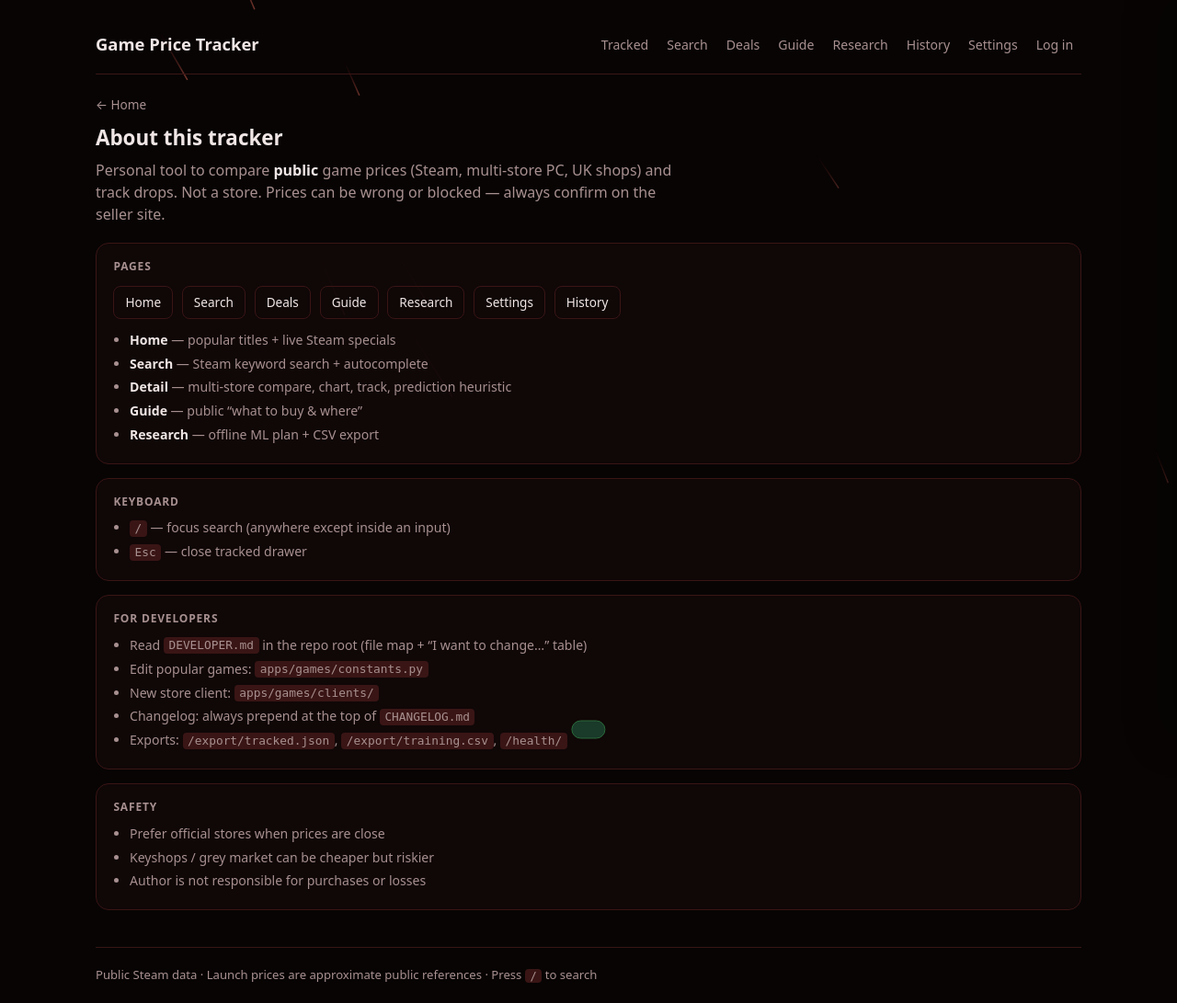
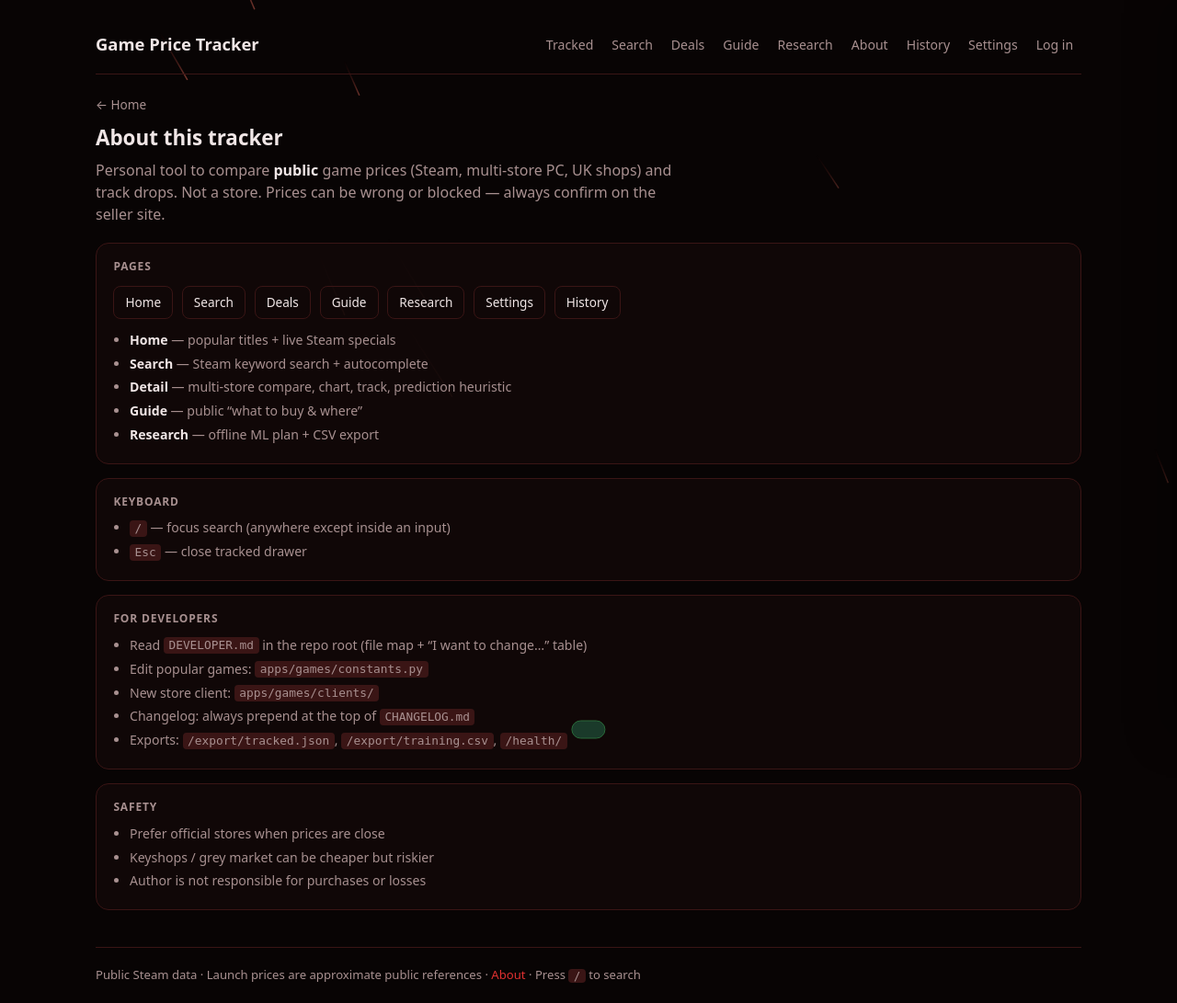
Before and after one commit to harinivasanc2000/django-game-price-tracker, a Django app: page /about/ in a window 1280 px wide. Shown: the whole page at 92% size. Run offline with Django 5.2, Linux system fonts and the light colour scheme; data comes from the database, SQL or seed files in the repository; data that the repository does not hold is empty; parts of the project's set-up code (start-up, migrations or seed data) failed here and were passed over.

Commit message:
Nav + footer: About link

```diff
--- a/templates/base.html
+++ b/templates/base.html
@@ -123,6 +123,7 @@
         <a href="{% url 'games:best_deals' %}">Deals</a>
         <a href="{% url 'games:buy_guide' %}">Guide</a>
         <a href="{% url 'games:research' %}">Research</a>
+        <a href="{% url 'games:about' %}">About</a>
         <a href="{% url 'games:history' %}">History</a>
         <a href="{% url 'games:appearance' %}">Settings</a>
         {% if user.is_authenticated %}
@@ -134,7 +135,11 @@
       </nav>
     </header>
     {% block content %}{% endblock %}
-    <footer>{% if site_settings.footer_text %}{{ site_settings.footer_text }}{% else %}Public Steam data · Approximate launch prices{% endif %} · Press <kbd style="background:var(--border);padding:0.05rem 0.35rem;border-radius:4px;font-size:0.75rem;">/</kbd> to search</footer>
+    <footer>
+      {% if site_settings.footer_text %}{{ site_settings.footer_text }}{% else %}Public Steam data · Approximate launch prices{% endif %}
+      · <a href="{% url 'games:about' %}">About</a>
+      · Press <kbd style="background:var(--border);padding:0.05rem 0.35rem;border-radius:4px;font-size:0.75rem;">/</kbd> to search
+    </footer>
   </div>
 
   <div class="drawer-backdrop" id="drawerBackdrop"></div>
```
